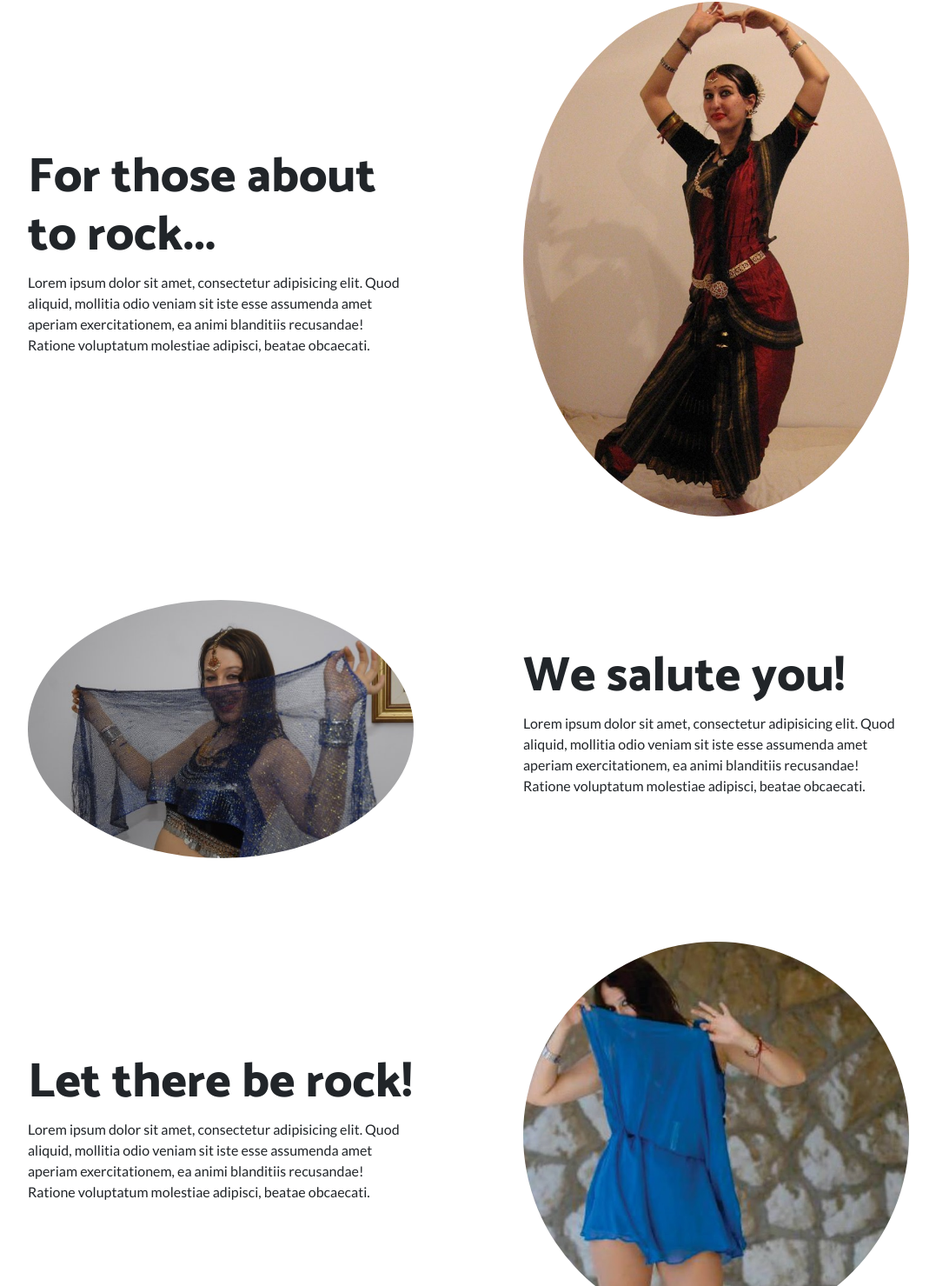
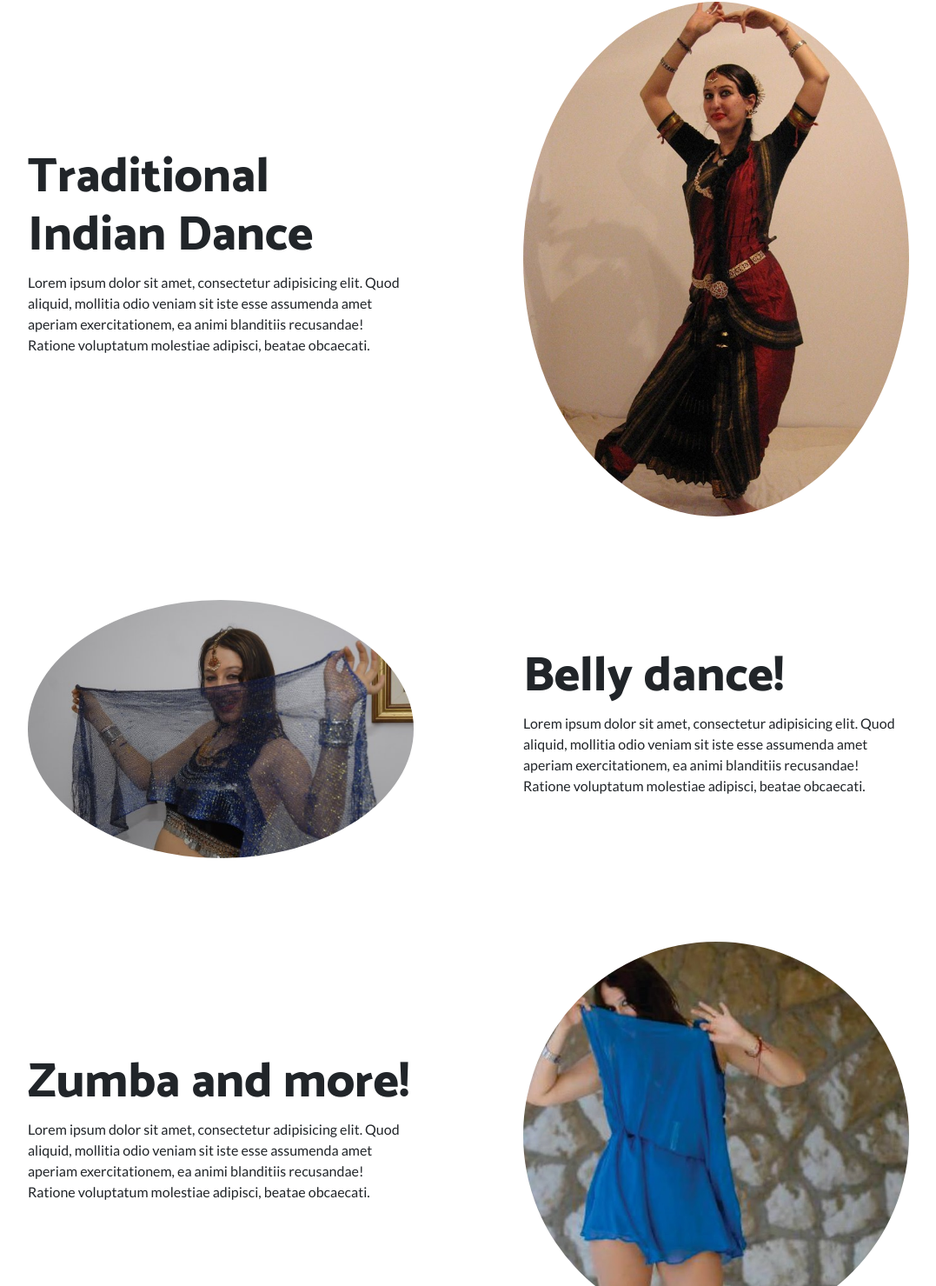
Before and after one commit to indrajithbandara/SriDeviRadhika, a website: page index.html in a window 1280 px wide. Shown: the part 800-2279 px from the top of the page at 87% size, without its empty margins (101-1178 px from the left). Drawn offline with Linux system fonts and the light colour scheme.

Commit message:
Headings

```diff
--- a/index.html
+++ b/index.html
@@ -68,7 +68,7 @@
           </div>
           <div class="col-lg-6 order-lg-1">
             <div class="p-5">
-              <h2 class="display-4">For those about to rock...</h2>
+              <h2 class="display-4">Traditional Indian Dance</h2>
               <p>Lorem ipsum dolor sit amet, consectetur adipisicing elit. Quod aliquid, mollitia odio veniam sit iste esse assumenda amet aperiam exercitationem, ea animi blanditiis recusandae! Ratione voluptatum molestiae adipisci, beatae obcaecati.</p>
             </div>
           </div>
@@ -86,7 +86,7 @@
           </div>
           <div class="col-lg-6">
             <div class="p-5">
-              <h2 class="display-4">We salute you!</h2>
+              <h2 class="display-4">Belly dance!</h2>
               <p>Lorem ipsum dolor sit amet, consectetur adipisicing elit. Quod aliquid, mollitia odio veniam sit iste esse assumenda amet aperiam exercitationem, ea animi blanditiis recusandae! Ratione voluptatum molestiae adipisci, beatae obcaecati.</p>
             </div>
           </div>
@@ -104,7 +104,7 @@
           </div>
           <div class="col-lg-6 order-lg-1">
             <div class="p-5">
-              <h2 class="display-4">Let there be rock!</h2>
+              <h2 class="display-4">Zumba and more!</h2>
               <p>Lorem ipsum dolor sit amet, consectetur adipisicing elit. Quod aliquid, mollitia odio veniam sit iste esse assumenda amet aperiam exercitationem, ea animi blanditiis recusandae! Ratione voluptatum molestiae adipisci, beatae obcaecati.</p>
             </div>
           </div>
```
